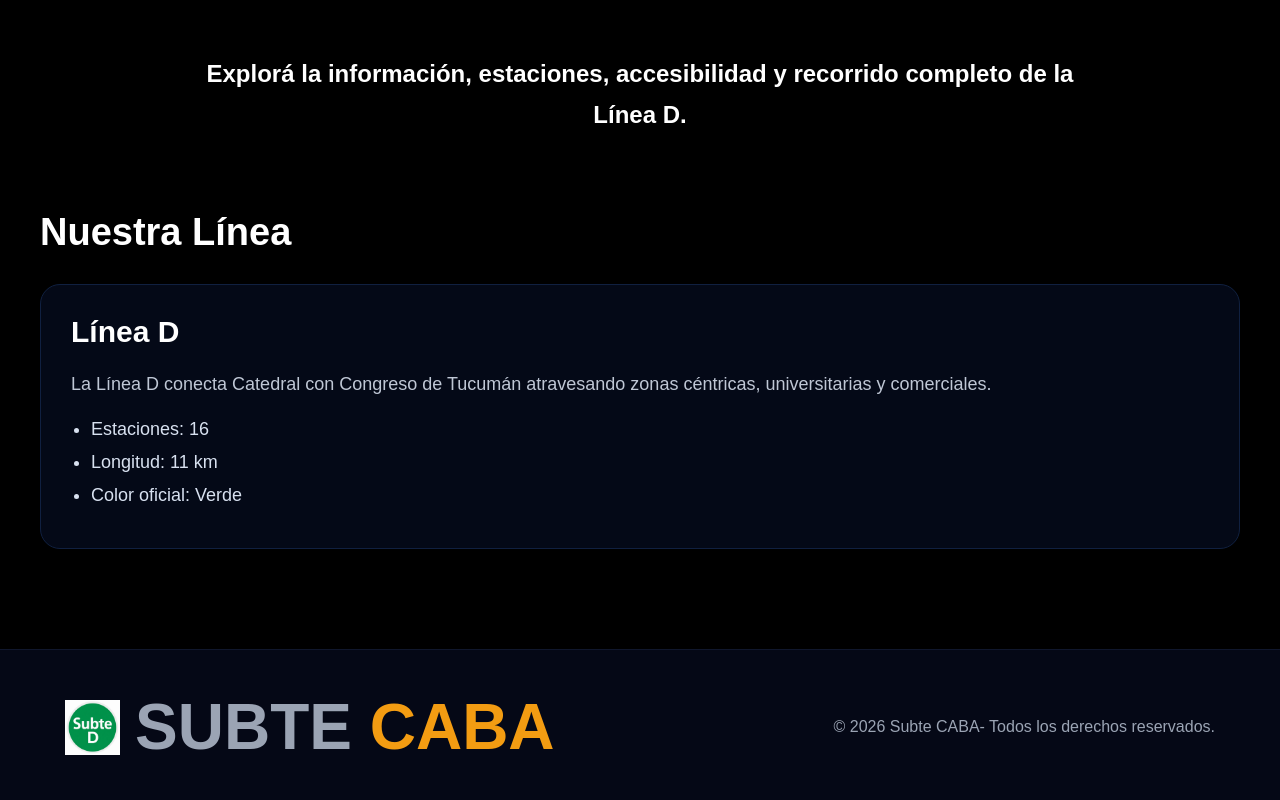
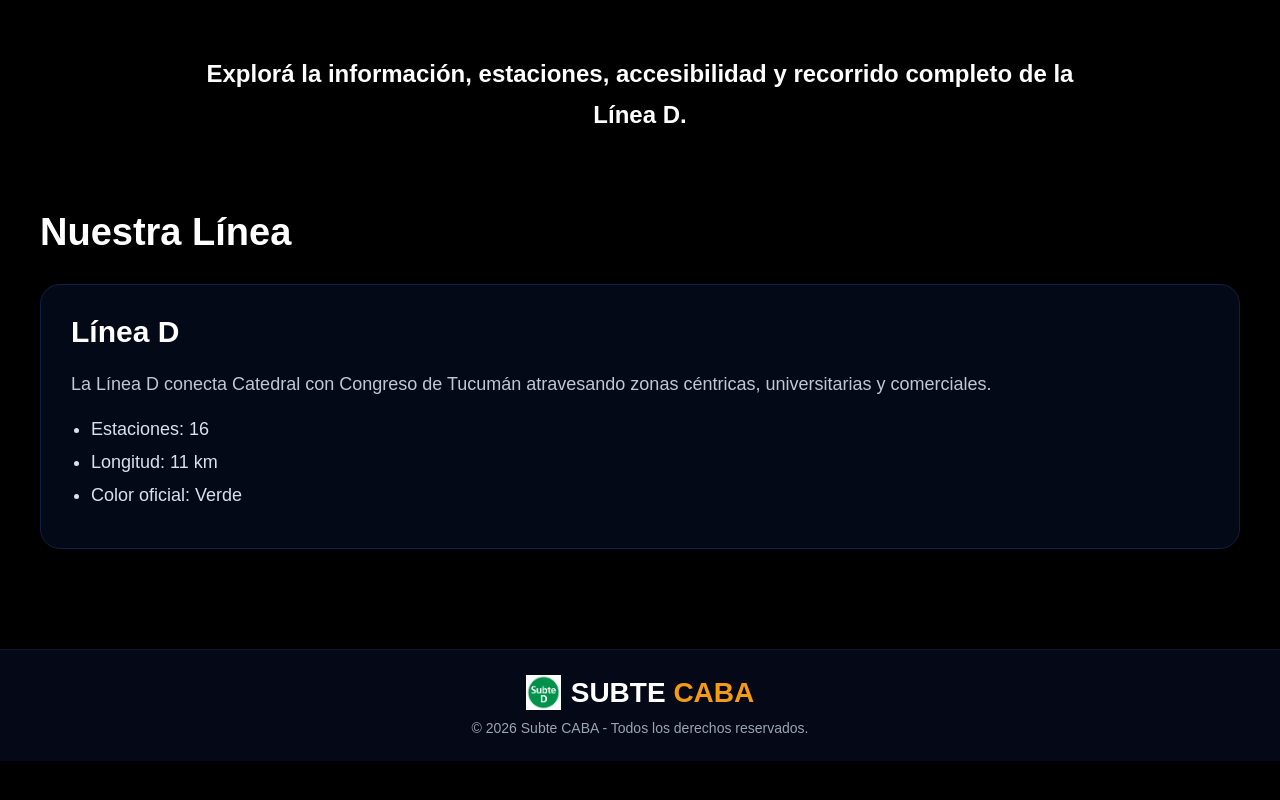
Before and after one commit to AnabellaBrunelli/subte, a plain HTML site: page index.html in a window 1280 px wide. Shown: the part 505-1305 px from the top of the page. After the commit the page ends 1266 px from the top, so only its background shows below. Drawn offline with Linux system fonts and the light colour scheme.

Commit message:
footermaschico

```diff
--- a/index.html
+++ b/index.html
@@ -168,19 +168,19 @@
 <!-- FOOTER -->
 
 <footer>
-    <div class="navbar">
 
-      <div class="logo">
-    <img src="logo-d.png.png" alt="Logo Subte Línea D" class="logo-img">
+    <div class="footer-logo">
 
-    <h1>
-        SUBTE <span>CABA</span>
-    </h1>
-</div>
+        <img src="logo-d.png.png" alt="Logo Subte Línea D" class="footer-logo-img">
 
-    © 2026 Subte CABA- Todos los derechos reservados. <br>
+        <h2>SUBTE <span>CABA</span></h2>
+
+    </div>
+
+    <p>© 2026 Subte CABA - Todos los derechos reservados.</p>
 
 </footer>
+
 
 </body>
 
--- a/style.css
+++ b/style.css
@@ -998,13 +998,14 @@ RESPONSIVE CELULAR
 
     /* FOOTER */
 
-    footer{
+   footer{
+    font-size:13px;
+    padding:8px 20px;
+}
 
-        font-size:14px;
-
-        padding:20px;
-
-    }
+.footer-logo{
+    width:30px;
+}
 
 }
 .logo {
@@ -1030,3 +1031,32 @@ RESPONSIVE CELULAR
     margin: 35px auto;
     line-height: 1.7;
 }
+
+.footer-logo{
+    display:flex;
+    justify-content:center;
+    align-items:center;
+    gap:10px;
+    margin-bottom:10px;
+}
+
+.footer-logo-img{
+    width:35px;
+    height:auto;
+}
+
+.footer-logo h2{
+    font-size:28px;
+    margin:0;
+    color:white;
+}
+
+.footer-logo span{
+    color:#f39c12;
+}
+
+footer p{
+    text-align:center;
+    font-size:14px;
+    margin:0;
+}
```
Also changed, not shown: accesibilidad.html (+8 -8 lines), horarios.html (+8 -8 lines), linea-d.html (+11 -10 lines), mapa.html (+7 -8 lines).
